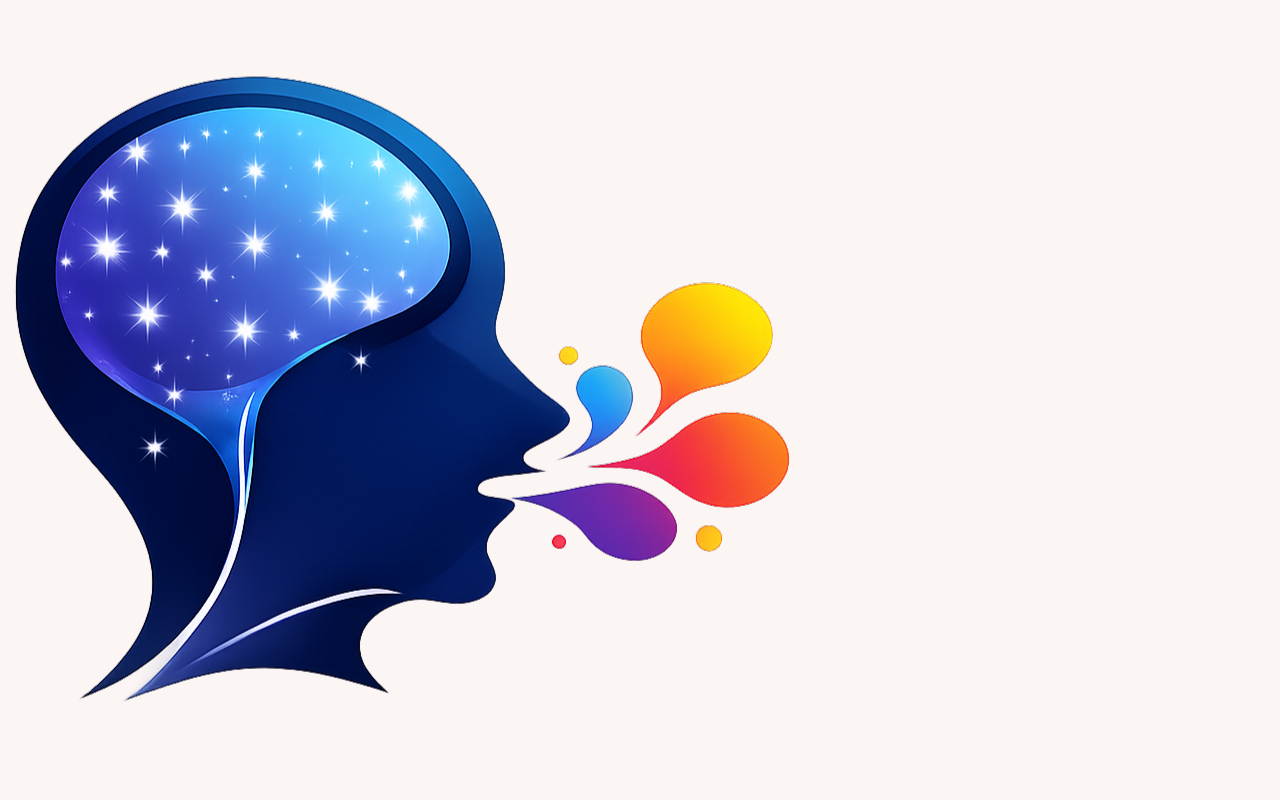
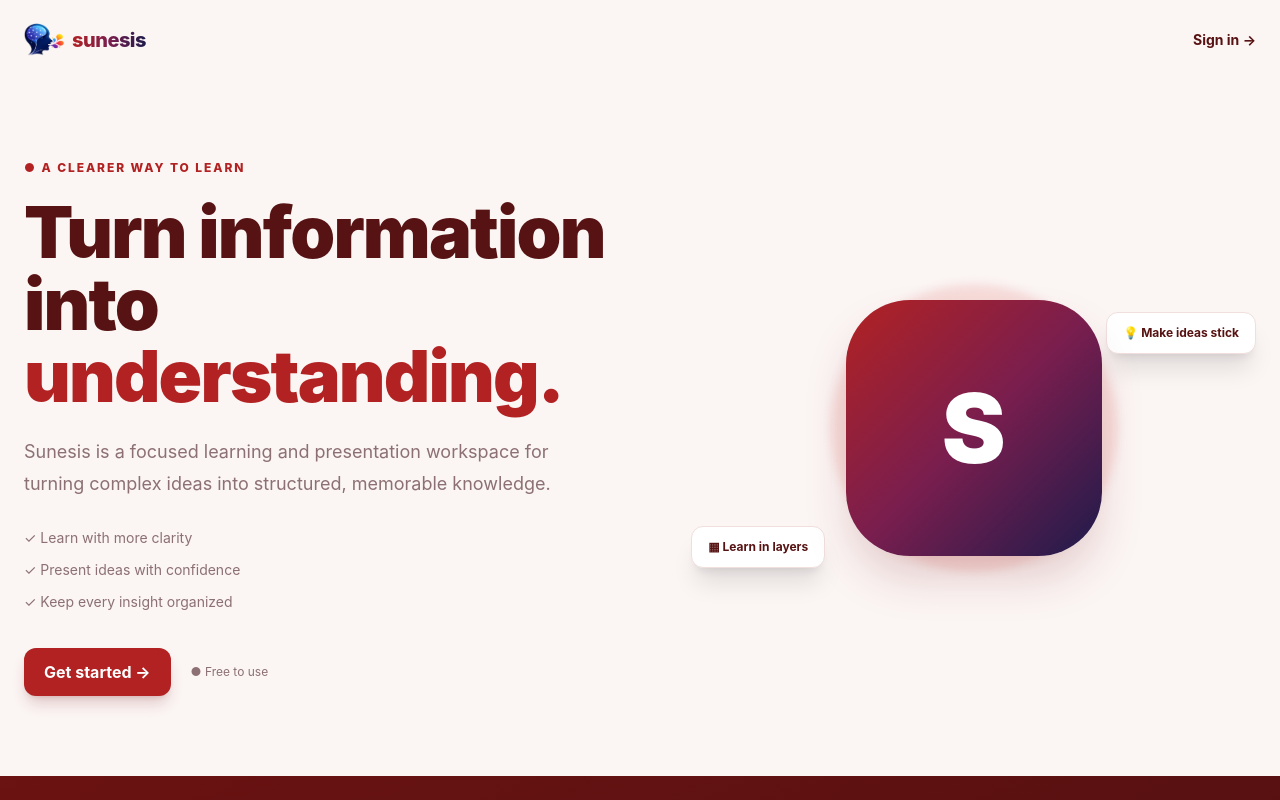
Before and after one commit to Cyprianchux/Sunesis-v3, a Next.js app: page / in a window 1280 px wide. Shown: the top 800 px of the page. Built offline with nearby package versions, Linux system fonts and the light colour scheme.

Commit message:
Tailwind

```diff
--- /dev/null
+++ b/postcss.config.mjs
@@ -0,0 +1,8 @@
+const config = {
+  plugins: {
+    tailwindcss: {},
+    autoprefixer: {},
+  },
+};
+
+export default config;
--- /dev/null
+++ b/tailwind.config.ts
@@ -0,0 +1,24 @@
+import type { Config } from "tailwindcss";
+
+const config: Config = {
+  content: ["./app/**/*.{js,ts,jsx,tsx,mdx}", "./components/**/*.{js,ts,jsx,tsx,mdx}", "./lib/**/*.{js,ts,jsx,tsx,mdx}"],
+  theme: {
+    extend: {
+      colors: {
+        ink: "#2b1416",
+        muted: "#8c7073",
+        maroon: "#571313",
+        brick: "#b22222",
+        soft: "#fbf5f4",
+        line: "#f0dfdd",
+        tint: "#faeceb",
+      },
+      boxShadow: {
+        soft: "0 12px 30px rgba(87, 19, 19, .08)",
+      },
+    },
+  },
+  plugins: [],
+};
+
+export default config;
```
